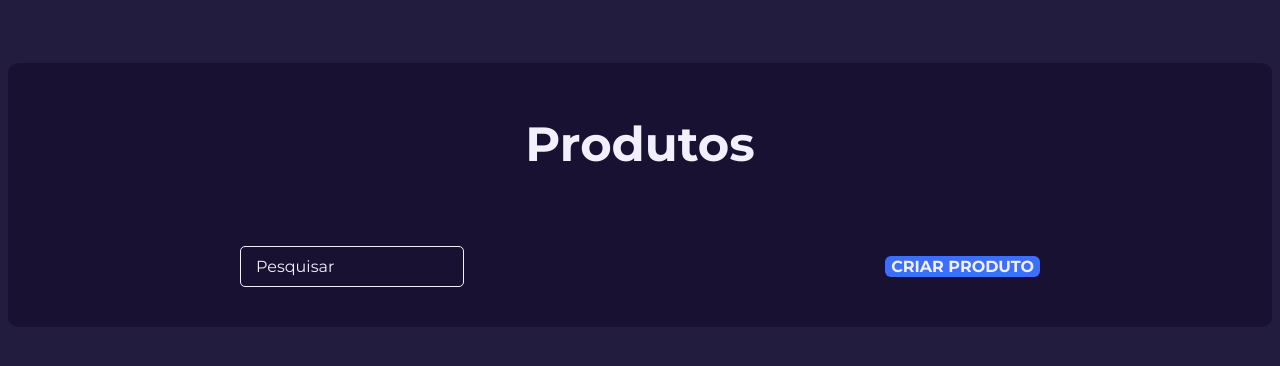
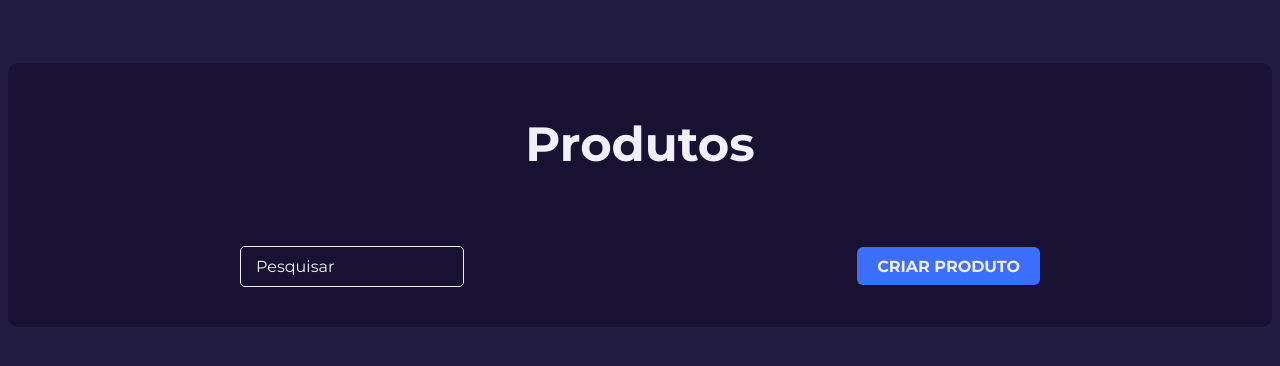
Before and after one commit to Rocket457/FrontEndCrudEmAngular, an Angular app: page / in a window 1280 px wide. Shown: the top 366 px of the page. Built offline with nearby package versions, Linux system fonts and the light colour scheme; no server answers.

Commit message:
Update styles.css

```diff
--- a/src/styles.css
+++ b/src/styles.css
@@ -172,7 +172,7 @@ body {
     color: var(--color-text-primary);
     border-radius: 6px;
     border: none;
-    padding: 2.em 20px;
+    padding: 0.2rem 20px;
     font-size: 16px;
     font-weight: bold;
 }
```
